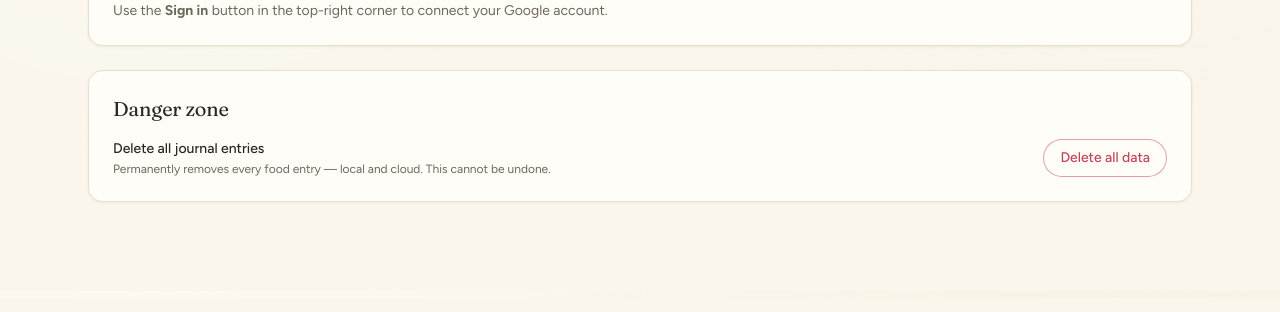
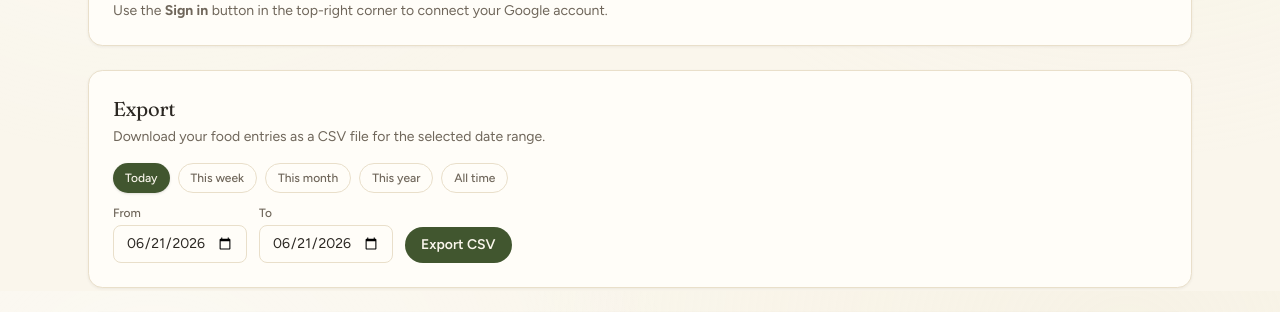
Before and after one commit to Arihant25/arihants-food-journal, a Next.js app: page /settings in a window 1280 px wide. Shown: the part 1309-1621 px from the top of the page. Built offline with nearby package versions, Linux system fonts and the light colour scheme; no server answers.

Commit message:
Add export functionality

```diff
--- a/components/settings/SettingsView.tsx
+++ b/components/settings/SettingsView.tsx
@@ -38,6 +38,7 @@ export function SettingsView() {
       <AiSection />
       <TargetsSection />
       <AccountSection />
+      <ExportSection />
       <DangerSection />
     </div>
   );
@@ -474,6 +475,156 @@ function GoogleSetup() {
   );
 }
 
+/* ------------------------------- export ----------------------------------- */
+
+const QUICK_RANGES: { label: string; range: () => [string, string] }[] = [
+  {
+    label: "Today",
+    range: () => {
+      const d = new Date().toISOString().slice(0, 10);
+      return [d, d];
+    },
+  },
+  {
+    label: "This week",
+    range: () => {
+      const now = new Date();
+      const day = now.getDay(); // 0=Sun
+      const mon = new Date(now);
+      mon.setDate(now.getDate() - ((day + 6) % 7));
+      return [mon.toISOString().slice(0, 10), now.toISOString().slice(0, 10)];
+    },
+  },
+  {
+    label: "This month",
+    range: () => {
+      const now = new Date();
+      const first = new Date(now.getFullYear(), now.getMonth(), 1);
+      return [first.toISOString().slice(0, 10), now.toISOString().slice(0, 10)];
+    },
+  },
+  {
+    label: "This year",
+    range: () => {
+      const now = new Date();
+      const first = new Date(now.getFullYear(), 0, 1);
+      return [first.toISOString().slice(0, 10), now.toISOString().slice(0, 10)];
+    },
+  },
+  {
+    label: "All time",
+    range: () => ["1970-01-01", new Date().toISOString().slice(0, 10)],
+  },
+];
+
+function ExportSection() {
+  const { entries } = useStore();
+  const today = new Date().toISOString().slice(0, 10);
+  const [from, setFrom] = useState(today);
+  const [to, setTo] = useState(today);
+  const [error, setError] = useState<string | null>(null);
+
+  function applyQuickRange(range: () => [string, string]) {
+    const [f, t] = range();
+    setFrom(f);
+    setTo(t);
+    setError(null);
+  }
+
+  function handleExport() {
+    setError(null);
+    if (from > to) {
+      setError("Start date must be on or before end date.");
+      return;
+    }
+
+    const rows = entries
+      .filter((e) => e.date >= from && e.date <= to)
+      .sort((a, b) => a.date.localeCompare(b.date) || a.time.localeCompare(b.time));
+
+    if (rows.length === 0) {
+      setError("No entries found in that date range.");
+      return;
+    }
+
+    const header = ["date", "time", "name", "amount", "calories", "protein_g", "carbs_g", "fat_g", "fiber_g"];
+    const escape = (v: string | number) => {
+      const s = String(v);
+      return s.includes(",") || s.includes('"') || s.includes("\n") ? `"${s.replace(/"/g, '""')}"` : s;
+    };
+    const csv = [
+      header.join(","),
+      ...rows.map((e) =>
+        [e.date, e.time, e.name, e.amount, e.calories, e.protein, e.carbs, e.fat, e.fiber]
+          .map(escape)
+          .join(",")
+      ),
+    ].join("\n");
+
+    const blob = new Blob([csv], { type: "text/csv;charset=utf-8;" });
+    const url = URL.createObjectURL(blob);
+    const a = document.createElement("a");
+    a.href = url;
+    a.download = `food-journal-${from}${from !== to ? `_to_${to}` : ""}.csv`;
+    a.click();
+    URL.revokeObjectURL(url);
+  }
+
+  return (
+    <Card title="Export" description="Download your food entries as a CSV file for the selected date range.">
+      <div className="mb-3 flex flex-wrap gap-2">
+        {QUICK_RANGES.map((q) => {
+          const [qf, qt] = q.range();
+          const active = from === qf && to === qt;
+          return (
+            <button
+              key={q.label}
+              type="button"
+              onClick={() => applyQuickRange(q.range)}
+              className={`rounded-pill px-3 py-1.5 text-xs font-medium transition ${active
+                  ? "bg-herb text-paper shadow-sm"
+                  : "border border-line bg-surface text-ink-soft hover:border-herb"
+                }`}
+            >
+              {q.label}
+            </button>
+          );
+        })}
+      </div>
+      <div className="flex flex-wrap items-end gap-3">
+        <label className="flex flex-col gap-1">
+          <span className="text-xs font-medium text-ink-soft">From</span>
+          <input
+            type="date"
+            value={from}
+            max={today}
+            onChange={(e) => setFrom(e.target.value)}
+            className={inputClass}
+          />
+        </label>
+        <label className="flex flex-col gap-1">
+          <span className="text-xs font-medium text-ink-soft">To</span>
+          <input
+            type="date"
+            value={to}
+            max={today}
+            onChange={(e) => setTo(e.target.value)}
+            className={inputClass}
+          />
+        </label>
+        <button
+          type="button"
+          onClick={handleExport}
+          className="rounded-pill bg-herb px-4 py-2 text-sm font-semibold text-paper transition hover:bg-herb-deep"
+        >
+          Export CSV
+        </button>
+      </div>
+      {error && <p className="mt-3 text-sm text-protein">{error}</p>}
+    </Card>
+  );
+}
+
 /* ------------------------------- danger ----------------------------------- */
 
 function DangerSection() {
```
